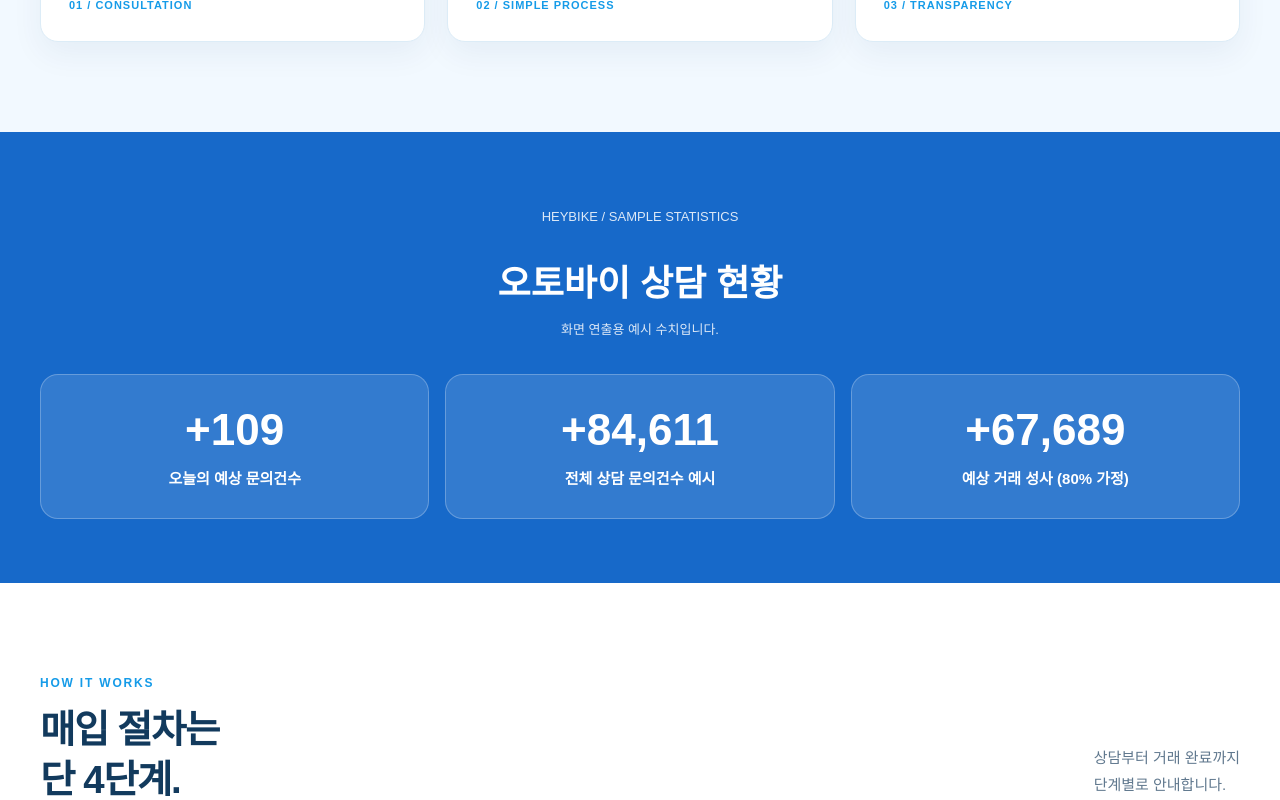
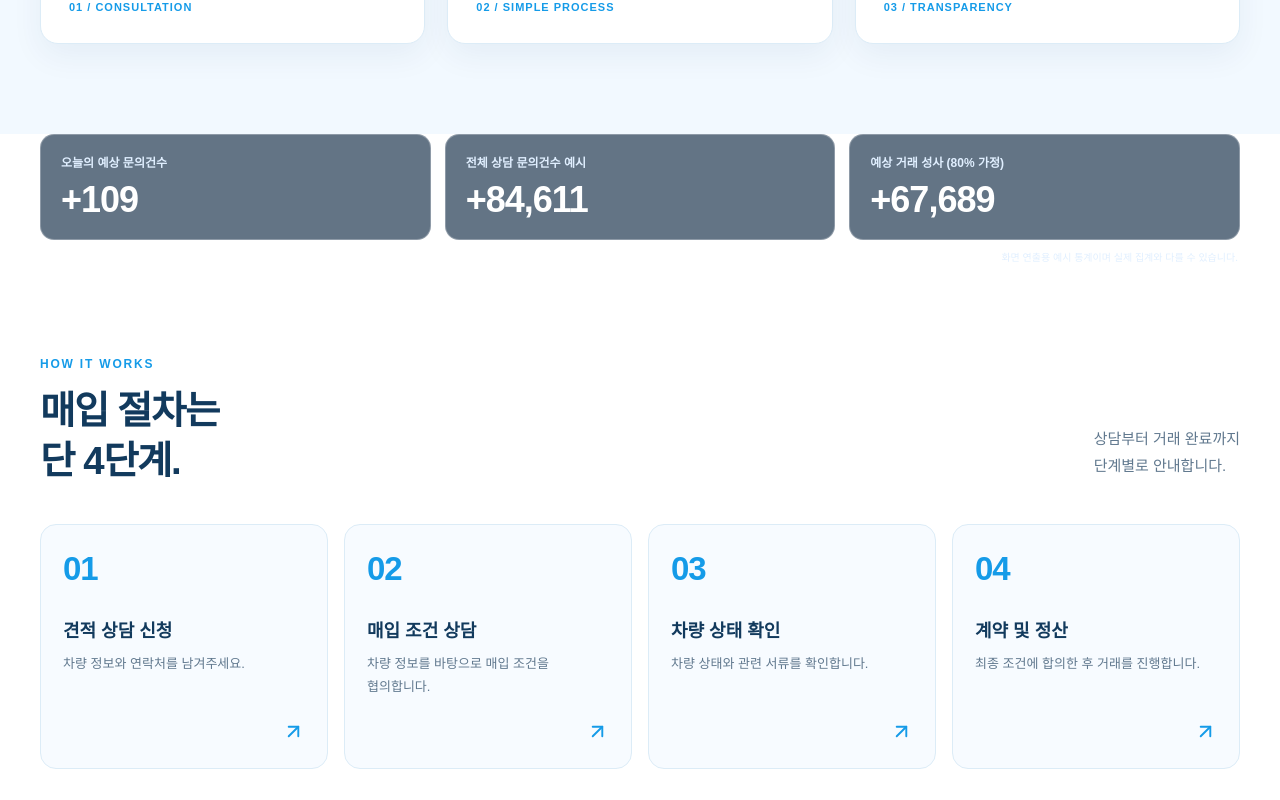
Before and after one commit to bikeseller756-png/heybike, a Next.js app in the folder highbike-web/: page / in a window 1280 px wide. Shown: the part 1320-2120 px from the top of the page. Built offline with nearby package versions, Linux system fonts and the light colour scheme; no server answers.

Commit message:
Update customer-reviews.tsx

```diff
--- a/highbike-web/app/customer-reviews.tsx
+++ b/highbike-web/app/customer-reviews.tsx
@@ -2,6 +2,7 @@
 'use client';
 
 import { useEffect, useState } from 'react';
+import './hero-stats.css';
 
 type Stats = {
   today: number;
@@ -9,7 +10,7 @@ type Stats = {
   completed: number;
 };
 
-function koreaDateKey() {
+function getKoreanDate() {
   return new Intl.DateTimeFormat('en-CA', {
     timeZone: 'Asia/Seoul',
     year: 'numeric',
@@ -18,7 +19,7 @@ function koreaDateKey() {
   }).format(new Date());
 }
 
-function seededNumber(seed: string) {
+function seededRandom(seed: string): number {
   let hash = 2166136261;
 
   for (let i = 0; i < seed.length; i++) {
@@ -29,22 +30,28 @@ function seededNumber(seed: string) {
   return (hash >>> 0) / 4294967296;
 }
 
-function generateStats(dateKey: string): Stats {
-  // 매일 100~199건
+function generateStats(date: string): Stats {
+  // 매일 100~199건 사이의 예시 수치
   const today =
-    100 + Math.floor(seededNumber(dateKey + '-today') * 100);
+    100 +
+    Math.floor(seededRandom(`${date}-today`) * 100);
 
-  // 80,000~99,999건
+  // 80,000~99,999건 사이의 예시 수치
   const total =
-    80000 + Math.floor(seededNumber(dateKey + '-total') * 20000);
+    80000 +
+    Math.floor(seededRandom(`${date}-total`) * 20000);
 
-  // 전체 상담 문의건수의 80%
+  // 전체 상담 건수의 80%를 가정한 예상치
   const completed = Math.round(total * 0.8);
 
-  return { today, total, completed };
+  return {
+    today,
+    total,
+    completed,
+  };
 }
 
-function formatCount(value: number) {
+function formatNumber(value: number) {
   return `+${value.toLocaleString('ko-KR')}`;
 }
 
@@ -52,114 +59,60 @@ export default function ConsultationStats() {
   const [stats, setStats] = useState<Stats | null>(null);
 
   useEffect(() => {
-    const updateStats = () => {
-      setStats(generateStats(koreaDateKey()));
+    const update = () => {
+      setStats(generateStats(getKoreanDate()));
     };
 
-    updateStats();
+    update();
 
-    // 날짜가 바뀌면 새로운 수치 반영
-    const interval = window.setInterval(updateStats, 60000);
+    const timer = window.setInterval(update, 60000);
 
-    return () => window.clearInterval(interval);
+    return () => {
+      window.clearInterval(timer);
+    };
   }, []);
 
-  if (!stats) return null;
+  if (!stats) {
+    return null;
+  }
 
   return (
-    <section
-      aria-label="상담 통계 예시"
-      style={{
-        background: '#1769c9',
-        padding: '64px 20px',
-        color: '#fff',
-      }}
-    >
-      <div
-        style={{
-          maxWidth: 1200,
-          margin: '0 auto',
-        }}
-      >
-        <p
-          style={{
-            textAlign: 'center',
-            fontSize: 13,
-            opacity: 0.85,
-            marginBottom: 12,
-          }}
-        >
-          HEYBIKE / SAMPLE STATISTICS
-        </p>
+    <div className="heyHeroStats">
+      <div className="heyHeroStatsGrid">
+        <article className="heyHeroStatCard">
+          <span className="heyHeroStatLabel">
+            오늘의 예상 문의건수
+          </span>
 
-        <h2
-          style={{
-            textAlign: 'center',
-            fontSize: 'clamp(24px, 4vw, 36px)',
-            fontWeight: 800,
-            marginBottom: 12,
-          }}
-        >
-          오토바이 상담 현황
-        </h2>
+          <strong className="heyHeroStatNumber">
+            {formatNumber(stats.today)}
+          </strong>
+        </article>
 
-        <p
-          style={{
-            textAlign: 'center',
-            fontSize: 13,
-            opacity: 0.85,
-            marginBottom: 36,
-          }}
-        >
-          화면 연출용 예시 수치입니다.
-        </p>
+        <article className="heyHeroStatCard">
+          <span className="heyHeroStatLabel">
+            전체 상담 문의건수 예시
+          </span>
 
-        <div
-          style={{
-            display: 'grid',
-            gridTemplateColumns:
-              'repeat(auto-fit, minmax(220px, 1fr))',
-            gap: 16,
-          }}
-        >
-          {[
-            { label: '오늘의 예상 문의건수', value: stats.today },
-            { label: '전체 상담 문의건수 예시', value: stats.total },
-            { label: '예상 거래 성사 (80% 가정)', value: stats.completed },
-          ].map((item) => (
-            <div
-              key={item.label}
-              style={{
-                background: 'rgba(255,255,255,0.12)',
-                border: '1px solid rgba(255,255,255,0.25)',
-                borderRadius: 18,
-                padding: '30px 24px',
-                textAlign: 'center',
-              }}
-            >
-              <div
-                style={{
-                  fontSize: 'clamp(30px, 4vw, 44px)',
-                  fontWeight: 800,
-                  fontVariantNumeric: 'tabular-nums',
-                }}
-              >
-                {formatCount(item.value)}
-              </div>
+          <strong className="heyHeroStatNumber">
+            {formatNumber(stats.total)}
+          </strong>
+        </article>
 
-              <div
-                style={{
-                  marginTop: 12,
-                  fontSize: 15,
-                  fontWeight: 600,
-                }}
-              >
-                {item.label}
-              </div>
-            </div>
-          ))}
-        </div>
+        <article className="heyHeroStatCard">
+          <span className="heyHeroStatLabel">
+            예상 거래 성사 (80% 가정)
+          </span>
+
+          <strong className="heyHeroStatNumber">
+            {formatNumber(stats.completed)}
+          </strong>
+        </article>
       </div>
-    </section>
+
+      <p className="heyHeroStatsNote">
+        화면 연출용 예시 통계이며 실제 집계와 다를 수 있습니다.
+      </p>
+    </div>
   );
 }
```
